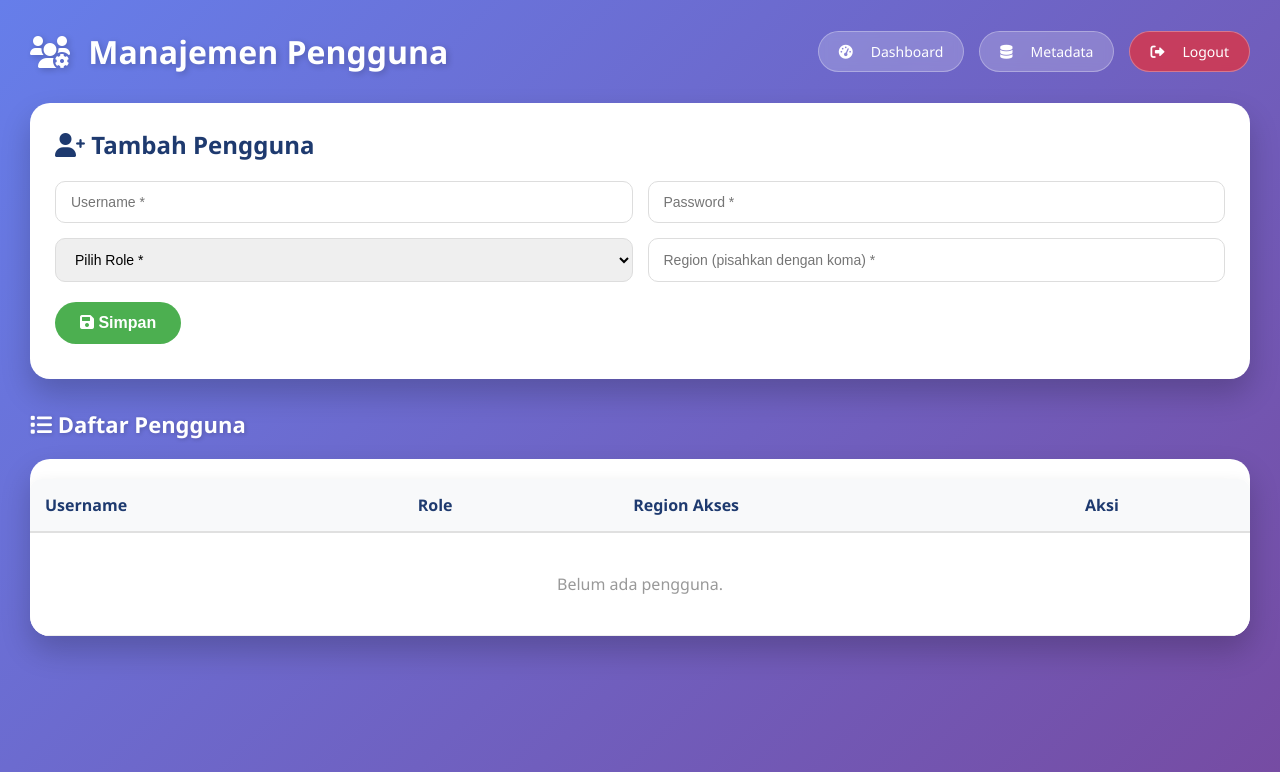
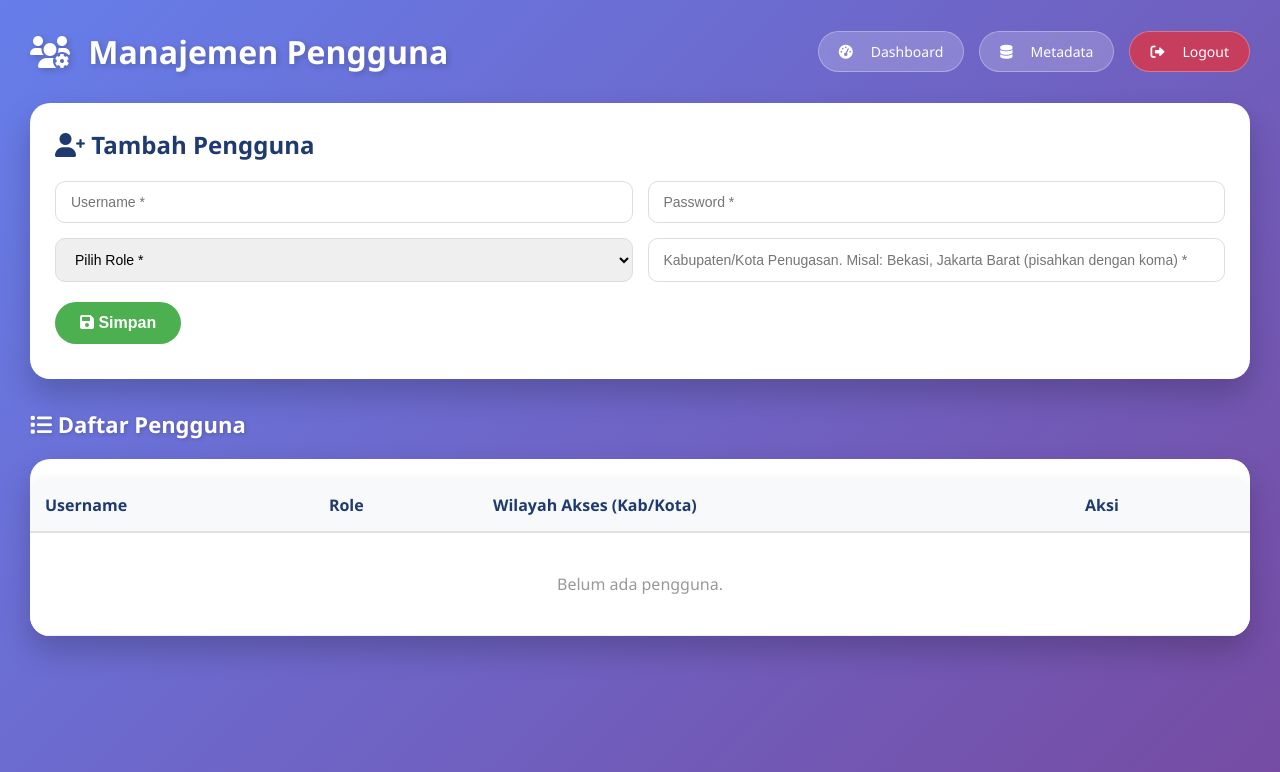
Before and after one commit to rifai-ahmad11/devmonitoring-hd, a Flask app: page /admin/users in a window 1280 px wide. Shown: the top 772 px of the page. Run offline with Flask 3, Linux system fonts and the light colour scheme; the visitor is signed in with stand-in values (Sample User, id 1); data that the repository does not hold is empty.

Commit message:
update kab/kota

```diff
--- a/templates/admin_users.html
+++ b/templates/admin_users.html
@@ -219,7 +219,7 @@
                     <option value="teknisi">Teknisi</option>
                     <option value="admin">Admin</option>
                 </select>
-                <input type="text" id="regions" placeholder="Region (pisahkan dengan koma) *">
+                <input type="text" id="regions" placeholder="Kabupaten/Kota Penugasan. Misal: Bekasi, Jakarta Barat (pisahkan dengan koma) *">
             </div>
             <div style="display: flex; gap: 15px;">
                 <button id="saveBtn" class="btn-primary"><i class="fas fa-save"></i> Simpan</button>
@@ -238,7 +238,7 @@
                     <tr>
                         <th>Username</th>
                         <th>Role</th>
-                        <th>Region Akses</th>
+                        <th>Wilayah Akses (Kab/Kota)</th>
                         <th style="width: 180px;">Aksi</th>
                     </tr>
                 </thead>
```
